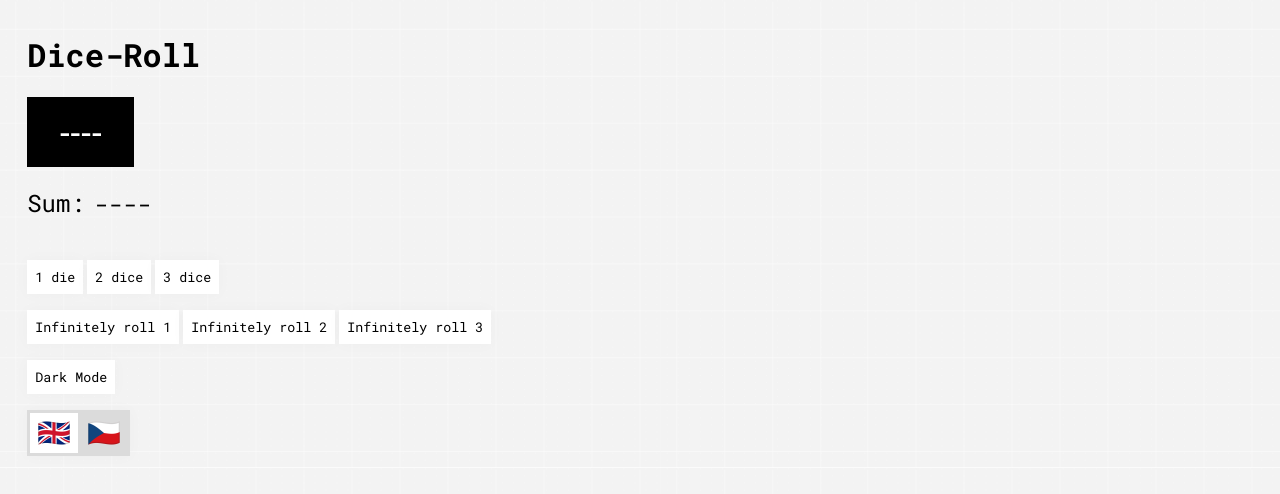
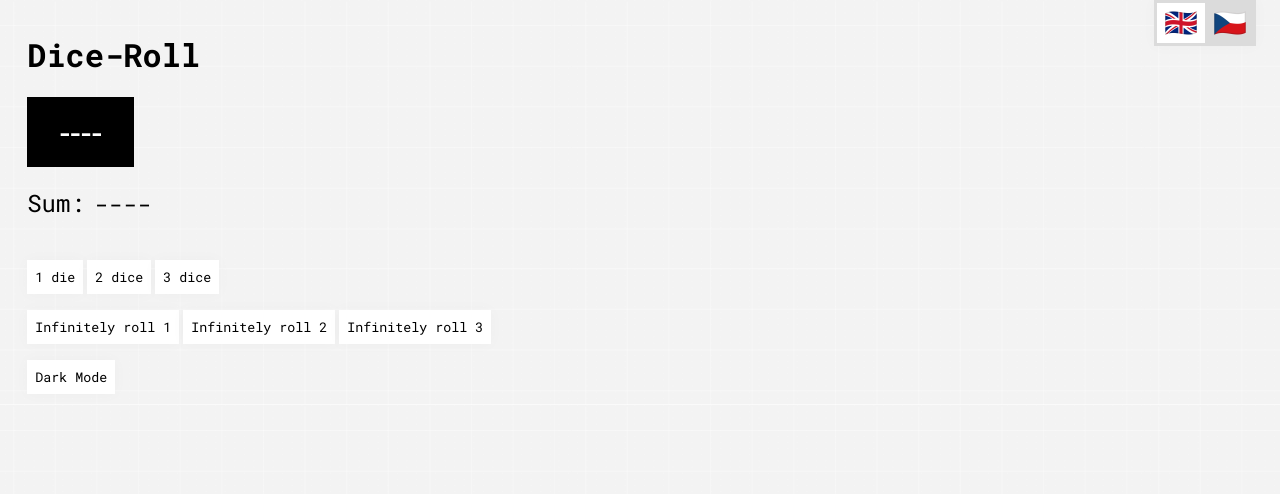
Before and after one commit to RepellentSpy/Dice-roll, a plain HTML site: page index.html in a window 1280 px wide. Drawn offline with nearby package versions, Linux system fonts and the light colour scheme; a web font is replaced by a local one.

Commit message:
Move language button

```diff
--- a/style.css
+++ b/style.css
@@ -117,12 +117,14 @@ h1 {
 }
 
 #revamped_language_button {
-    margin-top: 1rem;
+    float: right;
     background-color: #dbdbdb;
     height: 2.5rem;
+    padding: 0.2rem;
     width: 6rem;
-    padding: 0.2rem;
     box-shadow: 0 0 1rem #00000007;
+    margin-top: -43vh;
+    margin-right: 1vw;
 }
 
 #selected_language_button {
```
